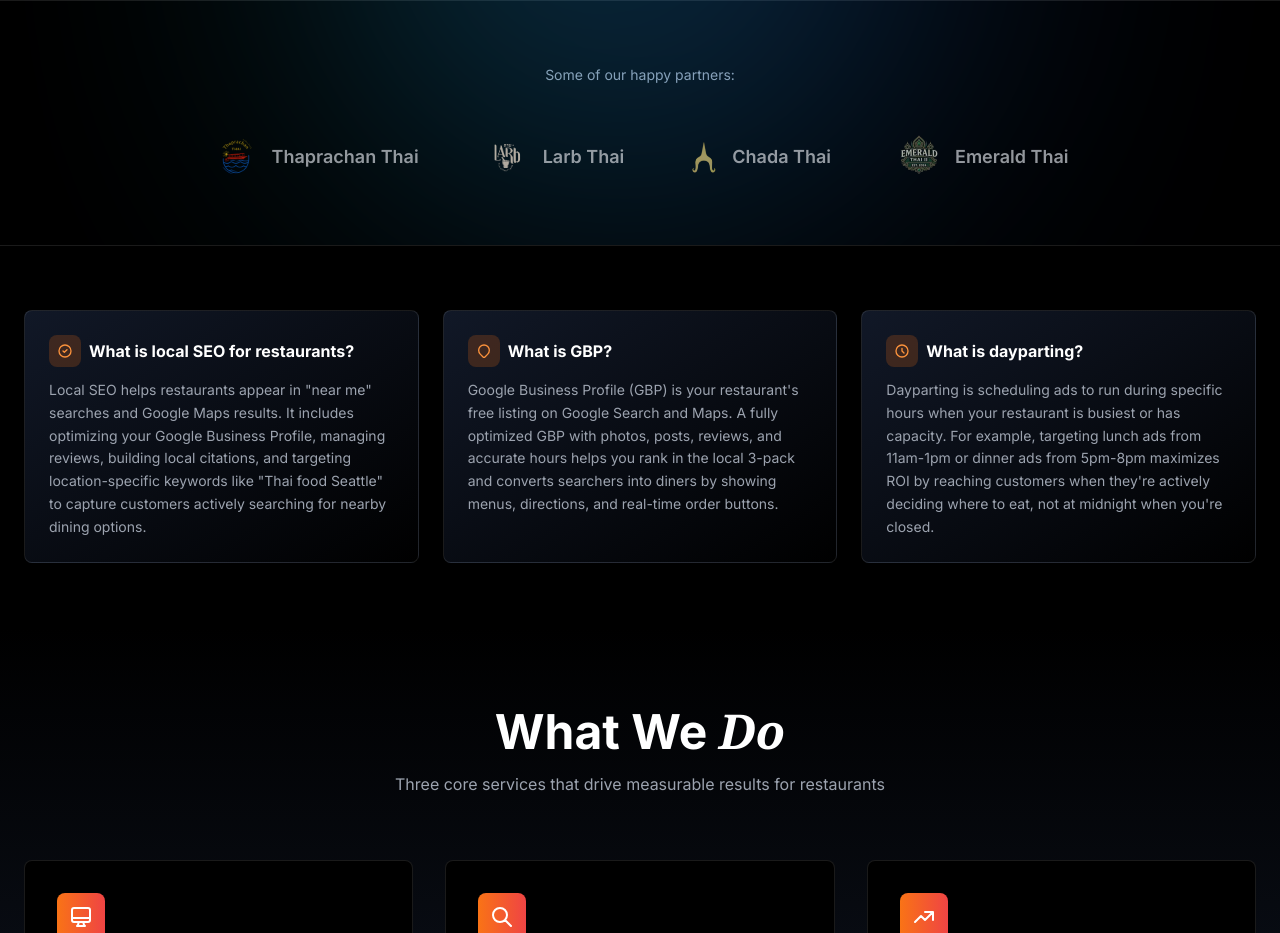
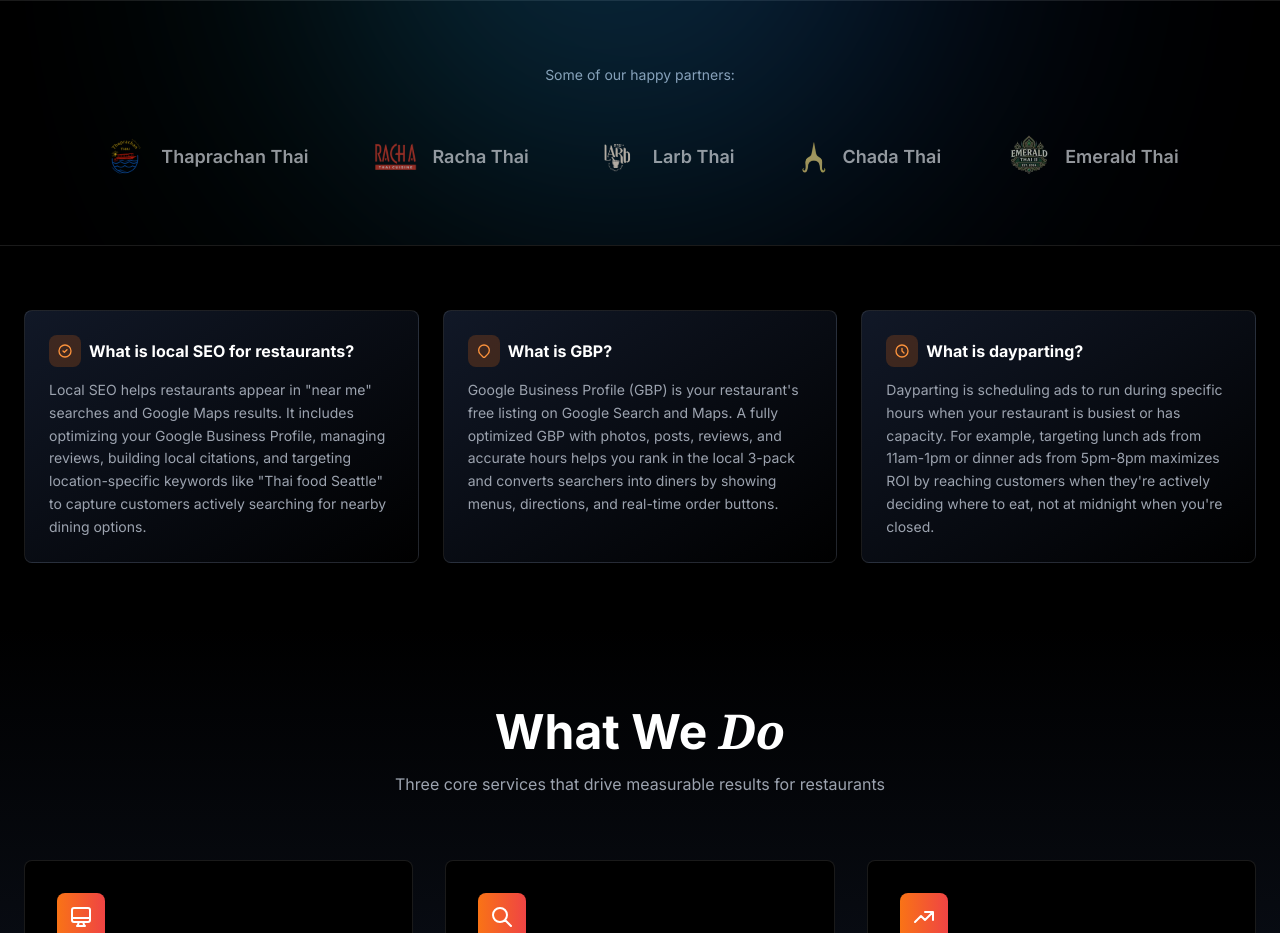
Before and after one commit to superminecraft2012/Dineably, a Next.js app: page / in a window 1280 px wide. Shown: the part 820-1753 px from the top of the page. Built offline with nearby package versions, Linux system fonts and the light colour scheme; no server answers.

Commit message:
content: Add Racha Thai back to partners logo strip
- Add Racha Thai logo between Thaprachan Thai and Larb Thai
- Uses existing logo: RachaThaiWoodinvilleLogoBestThaiRestaurant.webp
- Maintains consistent styling with other partner logos

```diff
--- a/src/app/page.tsx
+++ b/src/app/page.tsx
@@ -148,6 +148,18 @@ export default function Home() {
                   className="h-12 w-auto"
                 />
                 <span className="text-lg font-semibold text-gray-300">Thaprachan Thai</span>
+              </div>
+
+              {/* Racha Thai */}
+              <div className="flex items-center gap-3 opacity-70 hover:opacity-100 transition-opacity">
+                <Image
+                  src="/partners/RachaThaiWoodinvilleLogoBestThaiRestaurant.webp"
+                  alt="Racha Thai Woodinville logo - Thai restaurant marketing partner"
+                  width={60}
+                  height={60}
+                  className="h-12 w-auto"
+                />
+                <span className="text-lg font-semibold text-gray-300">Racha Thai</span>
               </div>
 
               {/* Larb Thai */}
```
